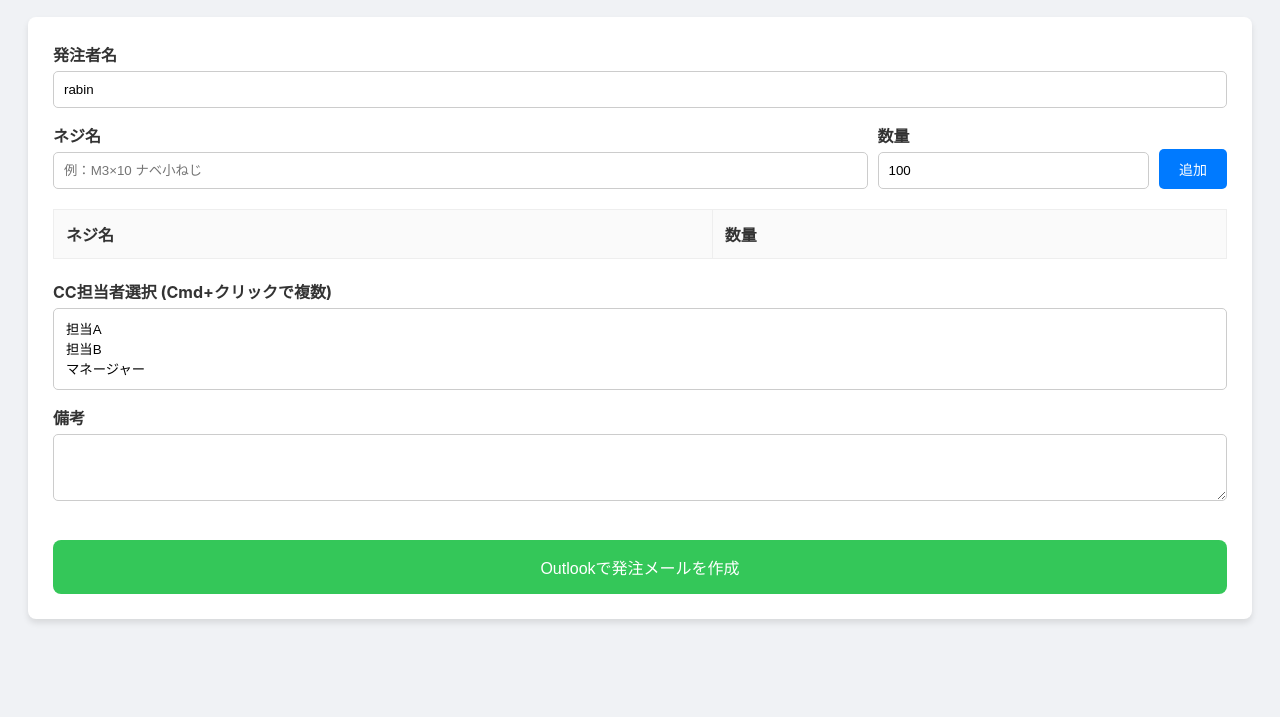
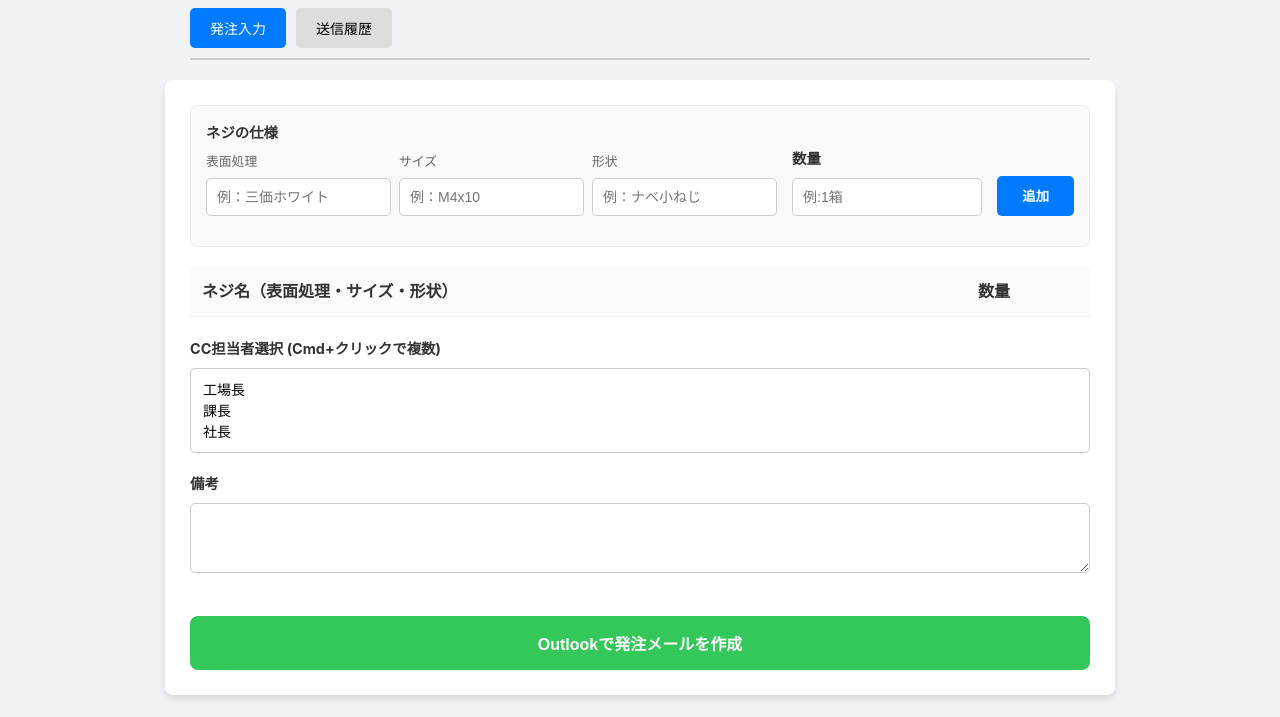
Before and after one commit to rabin0630/Task_Assist_System, a plain HTML site: page frontend/index.html in a window 1280 px wide. Shown: the part 83-800 px from the top of the page. Drawn offline with Linux system fonts and the light colour scheme.

Commit message:
refactor: 画面レイアウト修正および表面処理のサジェスト機能追加

```diff
--- a/frontend/index.html
+++ b/frontend/index.html
@@ -4,65 +4,103 @@
     <meta charset="UTF-8">
     <title>Screw Ordering System</title>
     <link rel="stylesheet" href="style.css">
-
 </head>
 <body>
+    <header class="header">
+        <h1 class="header-title">株式会社Hand Link</h1>
+    </header>
 
-    <div class="nav">
+    <nav class="nav-container">
         <button id="btn-order" class="nav-btn active" onclick="showPage('order')">発注入力</button>
         <button id="btn-history" class="nav-btn" onclick="showPage('history')">送信履歴</button>
+    </nav>
+
+    <main class="content">
+        <div id="page-order" class="page active">
+            <div class="order-form-container">
+                <div class="input-row-group">
+                    <div class="form-group flex-3">
+                        <label class="form-label">ネジの仕様</label>
+                        <div class="specs-inputs">
+                            <div class="spec-item">
+                                <p class="item-label">表面処理</p>
+                                <input list="surface-list" id="spec-surface" class="input-field" placeholder="例：三価ホワイト">
+                                <datalist id="surface-list">
+                                    <option value="三価ホワイト">
+                                    <option value="三価ブラック">
+                                    <option value="ユニクロ">
+                                    <option value="クロメート">
+                                    <option value="ニッケル">
+                                    <option value="生地">
+                                    <option value="ステンレス">
+                                </datalist>
+                            </div>
+                            <div class="spec-item">
+                                <p class="item-label">サイズ</p>
+                                <input type="text" id="spec-size" class="input-field" placeholder="例：M4x10">
+                            </div>
+                            <div class="spec-item">
+                                <p class="item-label">形状</p>
+                                <input type="text" id="spec-shape" class="input-field" placeholder="例：ナベ小ねじ">
+                            </div>
+                        </div>
+                    </div>
+                    <div class="form-group flex-1">
+                        <label class="form-label">数量</label>
+                        <input type="text" id="order-qty" class="input-field" placeholder="例:1箱">
+                    </div>
+                    <div class="form-group action-group">
+                        <button class="btn-add" onclick="addItem()">追加</button>
+                    </div>
                 </div>
 
-    <div id="page-order" class="page active">
-        <div class="input-group">
-            <label>発注者名</label>
-            <input type="text" id="user-name" value="rabin">
-        </div>
-
-        <div class="add-row">
-            <div style="flex: 3;">
-                <label>ネジ名</label>
-                <input type="text" id="item-name" placeholder="例：M3×10 ナベ小ねじ">
-            </div>
-            <div style="flex: 1;">
-                <label>数量</label>
-                <input type="number" id="item-qty" value="100">
-            </div>
-            <button class="nav-btn" style="background:#007aff; color:white;" onclick="addItem()">追加</button>
-        </div>
-
-        <table id="order-table">
-            <thead><tr><th>ネジ名</th><th>数量</th></tr></thead>
-            <tbody></tbody>
+                <table id="order-table" class="data-table">
+                    <thead>
+                        <tr>
+                            <th>ネジ名（表面処理・サイズ・形状）</th>
+                            <th class="col-qty">数量</th>
+                        </tr>
+                    </thead>
+                    <tbody>
+                        </tbody>
                 </table>
 
-        <div class="input-group" style="margin-top:20px;">
-            <label>CC担当者選択 (Cmd+クリックで複数)</label>
-            <select id="cc-list" multiple size="3">
-                <option value="担当A">担当A</option>
-                <option value="担当B">担当B</option>
-                <option value="マネージャー">マネージャー</option>
+                <div class="form-group mt-20">
+                    <label class="form-label">CC担当者選択 (Cmd+クリックで複数)</label>
+                    <select id="cc-list" class="select-field" multiple size="3">
+                        <option value="kojocho@example.com">工場長</option>
+                        <option value="kacho@example.com">課長</option>
+                        <option value="shacho@example.com">社長</option>
                     </select>
                 </div>
 
-        <div class="input-group">
-            <label>備考</label>
-            <textarea id="memo" rows="3"></textarea>
+                <div class="form-group">
+                    <label class="form-label">備考</label>
+                    <textarea id="memo" class="textarea-field" rows="3"></textarea>
                 </div>
 
-        <button class="btn-send" onclick="submitOrder()">Outlookで発注メールを作成</button>
+                <button class="btn-send-mail" onclick="submitOrder()">Outlookで発注メールを作成</button>
+            </div>
         </div>
 
         <div id="page-history" class="page">
-        <div style="display:flex; justify-content:space-between; margin-bottom:10px;">
-            <h3>送信履歴</h3>
+            <div class="history-header">
+                <h3 class="section-title">送信履歴</h3>
                 <button class="nav-btn" onclick="loadHistory()">更新</button>
             </div>
-        <table id="history-table">
-            <thead><tr><th>日時</th><th>ネジ名</th><th>数量</th><th>状態</th></tr></thead>
+            <table id="history-table" class="data-table">
+                <thead>
+                    <tr>
+                        <th>日時</th>
+                        <th>ネジ名</th>
+                        <th>数量</th>
+                        <th>状態</th>
+                    </tr>
+                </thead>
                 <tbody></tbody>
             </table>
         </div>
+    </main>
 
     <script src="script.js"></script>
 </body>
--- a/frontend/style.css
+++ b/frontend/style.css
@@ -1,16 +1,170 @@
-body { font-family: -apple-system, BlinkMacSystemFont, "Segoe UI", Roboto, sans-serif; padding: 20px; background: #f0f2f5; color: #333; }
-.nav { display: flex; gap: 10px; margin-bottom: 20px; border-bottom: 2px solid #ccc; padding-bottom: 10px; }
-.nav-btn { padding: 10px 20px; border: none; background: #ddd; border-radius: 5px; cursor: pointer; font-size: 14px; }
-.nav-btn.active { background: #007aff; color: white; }
-.page { display: none; background: white; padding: 25px; border-radius: 8px; box-shadow: 0 4px 6px rgba(0,0,0,0.1); }
-.page.active { display: block; }
-.input-group { margin-bottom: 15px; }
-label { display: block; font-weight: bold; margin-bottom: 5px; }
-input, select, textarea { width: 100%; padding: 10px; border: 1px solid #ccc; border-radius: 5px; box-sizing: border-box; }
-.add-row { display: flex; gap: 10px; align-items: flex-end; }
-table { width: 100%; border-collapse: collapse; margin-top: 20px; }
-th, td { border: 1px solid #eee; padding: 12px; text-align: left; }
-th { background: #fafafa; }
-.tampered { background-color: #ffebee; color: #c62828; font-weight: bold; }
-.btn-send { background: #34c759; color: white; border: none; padding: 15px; width: 100%; font-size: 16px; border-radius: 8px; cursor: pointer; margin-top: 20px; }
-.btn-send:hover { opacity: 0.9; }
+/* Layout & Base */
+body {
+  font-family: -apple-system, BlinkMacSystemFont, "Segoe UI", Roboto, sans-serif;
+  margin: 0;
+  padding: 20px;
+  background: #f0f2f5;
+  color: #333;
+  line-height: 1.6;
+}
+
+.header {
+  margin-bottom: 20px;
+  text-align: center;
+}
+
+.header-title {
+  margin: 0;
+  color: #1a1a1a;
+}
+
+.page {
+  display: none;
+  padding: 25px;
+  background: white;
+  border-radius: 8px;
+  box-shadow: 0 4px 6px rgba(0, 0, 0, 0.1);
+  max-width: 900px;
+  margin: 0 auto;
+}
+
+.page.active {
+  display: block;
+}
+
+/* Navigation */
+.nav-container {
+  display: flex;
+  gap: 10px;
+  max-width: 900px;
+  margin: 0 auto 20px;
+  padding-bottom: 10px;
+  border-bottom: 2px solid #ccc;
+}
+
+.nav-btn {
+  padding: 10px 20px;
+  font-size: 14px;
+  cursor: pointer;
+  background: #ddd;
+  border: none;
+  border-radius: 5px;
+  transition: background 0.2s;
+}
+
+.nav-btn.active {
+  background: #007aff;
+  color: white;
+}
+
+/* Form Layout */
+.input-row-group {
+  display: flex;
+  flex-wrap: wrap;
+  gap: 15px;
+  align-items: flex-end;
+  background: #f9f9f9;
+  padding: 15px;
+  border-radius: 8px;
+  border: 1px solid #eee;
+}
+
+.flex-3 { flex: 3; min-width: 300px; }
+.flex-1 { flex: 1; min-width: 120px; }
+
+.specs-inputs {
+  display: flex;
+  gap: 8px;
+}
+
+.spec-item {
+  flex: 1;
+}
+
+.item-label {
+  margin: 0 0 5px 0;
+  font-size: 0.8rem;
+  color: #666;
+}
+
+.form-group {
+  margin-bottom: 15px;
+}
+
+.form-label {
+  display: block;
+  margin-bottom: 8px;
+  font-weight: bold;
+  font-size: 0.9rem;
+}
+
+/* Input Elements */
+.input-field,
+.select-field,
+.textarea-field {
+  width: 100%;
+  padding: 10px;
+  box-sizing: border-box;
+  border: 1px solid #ccc;
+  border-radius: 5px;
+  font-size: 14px;
+}
+
+.input-field:focus {
+  outline: none;
+  border-color: #007aff;
+}
+
+/* Buttons */
+.btn-add {
+  padding: 10px 25px;
+  background: #007aff;
+  color: white;
+  border: none;
+  border-radius: 5px;
+  cursor: pointer;
+  font-weight: bold;
+  height: 40px;
+}
+
+.btn-send-mail {
+  width: 100%;
+  margin-top: 20px;
+  padding: 15px;
+  font-size: 16px;
+  font-weight: bold;
+  cursor: pointer;
+  color: white;
+  background: #34c759;
+  border: none;
+  border-radius: 8px;
+}
+
+/* Table Design */
+.data-table {
+  width: 100%;
+  margin-top: 20px;
+  border-collapse: collapse;
+}
+
+.data-table th,
+.data-table td {
+  padding: 12px;
+  text-align: left;
+  border-bottom: 1px solid #eee;
+}
+
+.data-table th {
+  background: #fafafa;
+}
+
+.col-qty { width: 100px; }
+.mt-20 { margin-top: 20px; }
+
+/* History Section */
+.history-header {
+  display: flex;
+  justify-content: space-between;
+  align-items: center;
+  margin-bottom: 15px;
+}
```
Lines whose indentation alone changed are shown as unchanged.
